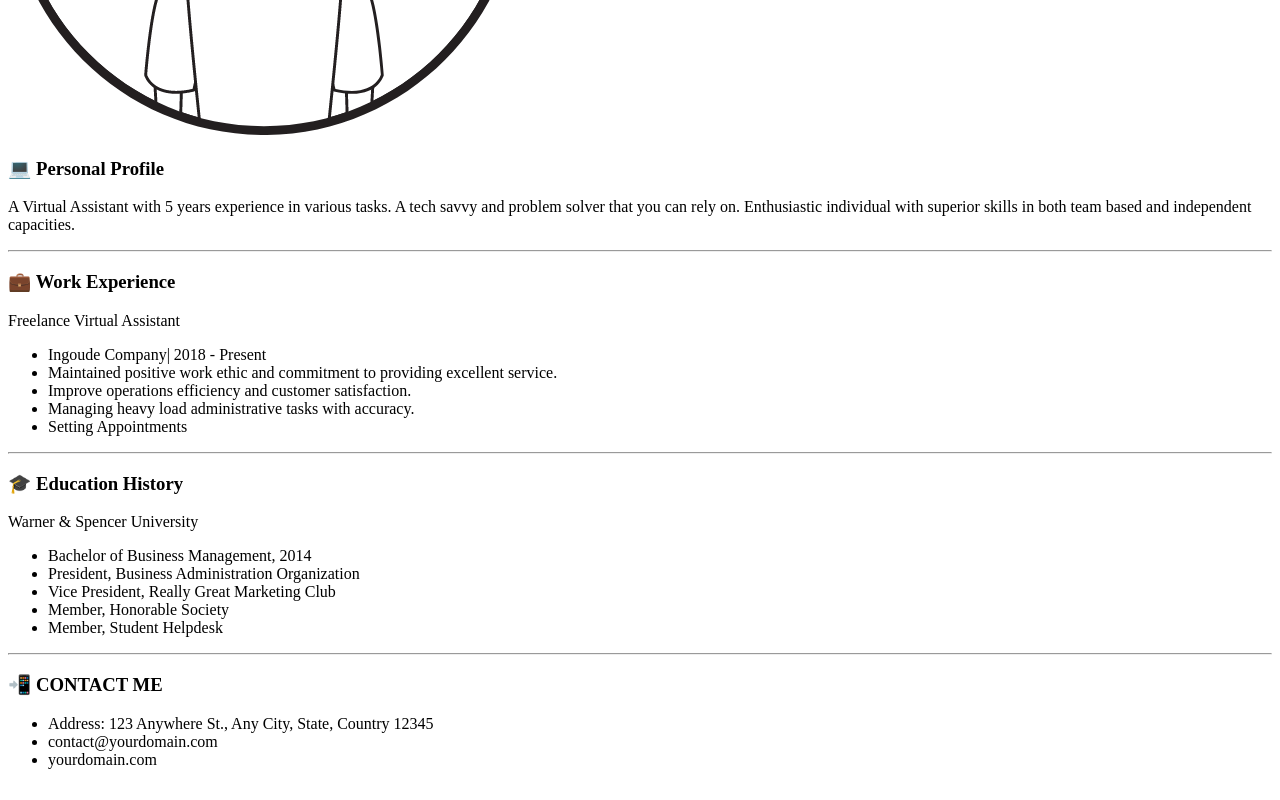
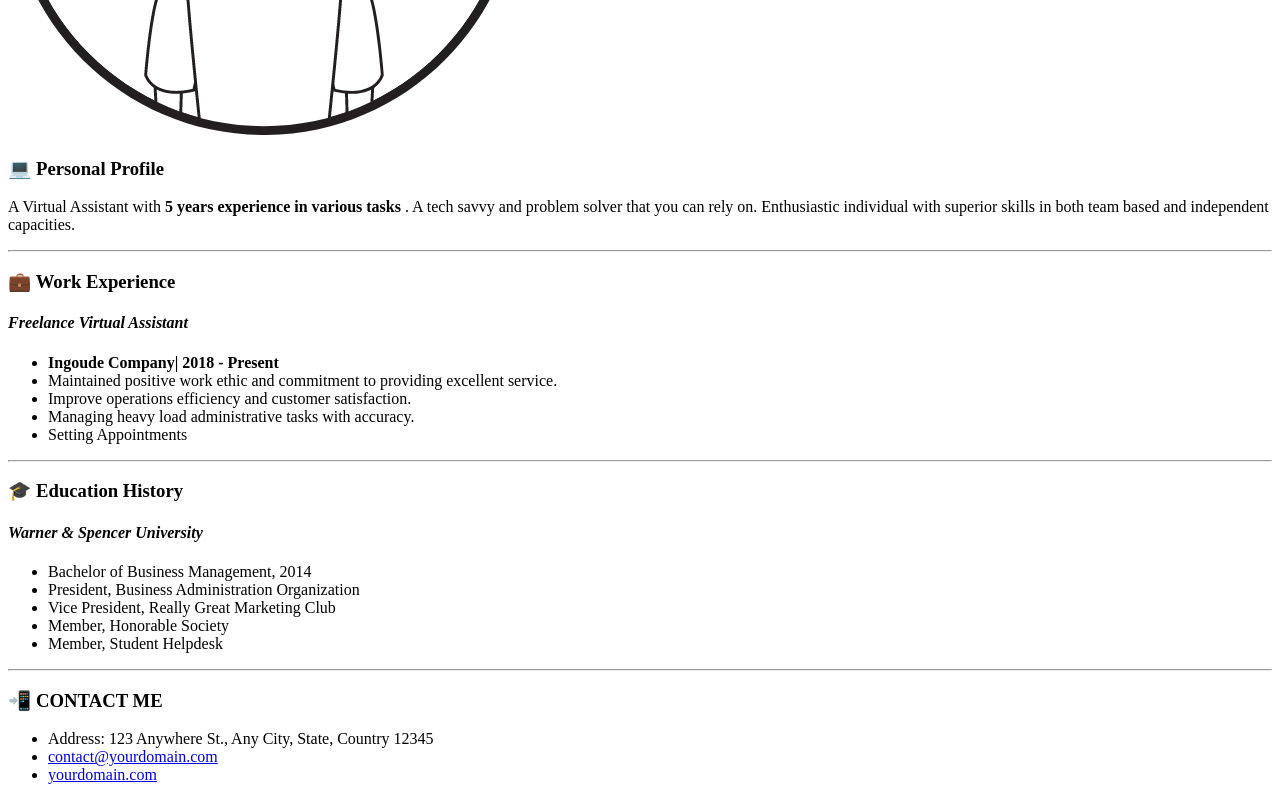
Before and after one commit to starryskadi/cv-html, a plain HTML site: page index.html in a window 1280 px wide. Shown: the part 385-1185 px from the top of the page. Drawn offline with Linux system fonts and the light colour scheme.

Commit message:
feat: add bold and italic

```diff
--- a/index.html
+++ b/index.html
@@ -11,17 +11,17 @@
     <img src="imgs/profile-female.png" alt="profile" />
     <h3>💻 Personal Profile </h3>
 
-    <p>A Virtual Assistant with 5 years experience in various tasks. A tech savvy and problem solver that you can rely
+    <p>A Virtual Assistant with <strong> 5 years experience in various tasks </strong>. A tech savvy and problem solver that you can rely
         on. Enthusiastic individual with superior skills in both team based and independent capacities.</p>
 
     <hr>
 
     <h3>💼 Work Experience</h3>
 
-    <p>Freelance Virtual Assistant</p>
+    <h4><em>Freelance Virtual Assistant</em></h4>
 
     <ul>
-        <li>Ingoude Company| 2018 - Present </li>
+        <li><strong>Ingoude Company| 2018 - Present </strong></li>
         <li>Maintained positive work ethic and commitment to providing excellent service. </li>
         <li>Improve operations efficiency and customer satisfaction. </li>
         <li>Managing heavy load administrative tasks with accuracy. </li>
@@ -33,7 +33,7 @@
 
     <h3>🎓 Education History</h3>
 
-    <p>Warner & Spencer University</p>
+    <h4><em>Warner & Spencer University</em></h4>
     <ul>
         <li>Bachelor of Business Management, 2014 </li>
         <li>President, Business Administration Organization </li>
@@ -48,8 +48,8 @@
 
     <ul>
         <li>Address: 123 Anywhere St., Any City, State, Country 12345 </li>
-        <li>contact@yourdomain.com </li>
-        <li>yourdomain.com </li>
+        <li><a href="mailto:contact@yourdomain.com">contact@yourdomain.com </a></li>
+        <li><a href="yourdomain.com">yourdomain.com</a></li>
     </ul>
 </body>
 
```
